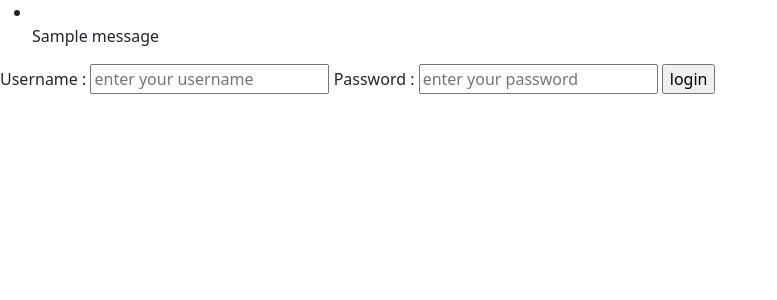
After one commit to afanditama12/bookstore, a Django app: page /bookstore/login/ in a window 1280 px wide. The commit adds this page. Shown: the top 300 px of the page, without its empty margins (0-777 px from the left). Run offline with Django 4.2, Linux system fonts and the light colour scheme; one stand-in notice (Sample message) is shown.

Commit message:
buat login page dan proses login

```diff
--- a/books/templates/books/base.html
+++ b/books/templates/books/base.html
@@ -11,6 +11,16 @@
 </head>
 
 <body>
+
+	<!-- displaying flash messages -->
+	{% if messages %}
+	<ul class="messages">
+		{% for message in messages %}
+		<li></li>{{ message }}</li>
+			{% endfor %}
+	</ul>
+	{% endif %}
+
 	{% block content %}
 
 	{% endblock %}
--- a/books/templates/books/home.html
+++ b/books/templates/books/home.html
@@ -14,7 +14,10 @@
                 <ul class="list-group list-group-light list-group-small">
                     <li class="list-group-item px-3"><a href="">Home</a></li>
                 </ul>
+                <!-- add book link -->
                 <a href="{% url 'add-book' %}" class="m-2 btn btn-dark btn-sm">Add Book</a>
+                <!-- login link -->
+                <a href="{% url 'login' %}" class="m-2 btn btn-dark btn-sm">Login</a>
             </div>
         </div>
         <!-- books here -->
--- /dev/null
+++ b/books/templates/books/login_register.html
@@ -0,0 +1,19 @@
+<!-- import template from base.html -->
+{% extends 'books/home.html' %}
+
+{% block content %}
+
+<div class="div">
+    <form method="post" action="">
+        <!-- input csrf_token -->
+        {% csrf_token %}
+
+        <label>Username : </label>
+        <input type="text" name="username" placeholder="enter your username" />
+        <label>Password : </label>
+        <input type="text" name="password" placeholder="enter your password" />
+        <input type="submit" value="login" />
+    </form>
+</div>
+
+{% endblock %}
--- a/books/templates/books/update-book.html
+++ b/books/templates/books/update-book.html
@@ -1,5 +1,4 @@
-{% extends 'books/base.html' %}
-
+{% extends 'books/add-book.html' %}
 
 {% block content %}
 <div class="row justify-content-center">
@@ -16,7 +15,7 @@
                     {% csrf_token %}
 
                         <div class="mb-3">
-                            {{ form }}
+                            {{ label }}
                         </div>
 
                     <!-- Submit button -->
--- a/books/urls.py
+++ b/books/urls.py
@@ -4,6 +4,8 @@ from django.urls import path
 from . import views
 
 urlpatterns = [
+    # this is the login url
+    path("login/", views.loginPage, name="login"),
     # this is the home url
     path("", views.home, name="home"),
     # this is the single book url
--- a/books/views.py
+++ b/books/views.py
@@ -8,7 +8,49 @@ from .models import Book
 # import EditBookForm
 from .forms import EditBookForm
 
+# import user from django models library
+from django.contrib.auth.models import User
+
+# import django messages
+from django.contrib import messages
+
+# import authenticate, login, logout
+from django.contrib.auth import authenticate, login, logout
+
 # Create your views here.
+
+# this is view for login
+def loginPage(request):
+    # checking if the method is POST
+    if request.method == "POST":
+        # get username data
+        username = request.POST.get("username")
+        # get password data
+        password = request.POST.get("password")
+
+        # check if user exist or not
+        try:
+            # get data from username
+            user = User.objects.get(username=username)
+        except:
+            # if user not exist
+            messages.error(request, "User doesn't exist.")
+
+        # if user does exist
+        user = authenticate(request, username=username, password=password)
+
+        # check if user not empty/none
+        if user is not None:
+            # user success login
+            login(request, user)
+            return redirect("home")
+        else:
+            # if user not login
+            messages.error(request, "Username or Password doesn't exist.")
+
+    context = {}
+    return render(request, "books/login_register.html", context)
+
 
 # this is a view for listing all the books
 def home(request):
--- a/bookstore/urls.py
+++ b/bookstore/urls.py
@@ -32,8 +32,6 @@ urlpatterns = [
     path("admin/", admin.site.urls),
     # registering books application's urls in project
     path("bookstore/", include("books.urls")),
-    path("accounts/login/", views.LoginView.as_view(), name="login"),
-    path("accounts/logout/", views.LogoutView.as_view(), name="logout"),
 ]
 
 # appending the urls with the static urls
```
Also changed, not shown: bookstore/settings.py (line endings or trailing spaces).
